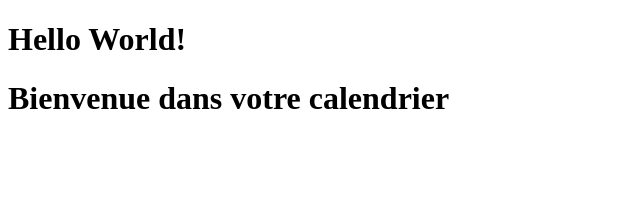
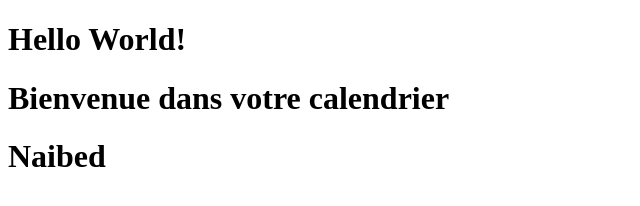
Before and after one commit to thomas-merlen/projet-gestionnaire-tache, a plain HTML site: page index.html in a window 1280 px wide. Shown: the whole page, without its empty margins (0-640 px from the left). Drawn offline with Linux system fonts and the light colour scheme.

Commit message:
Ajout d'un titre pour tester git

```diff
--- a/index.html
+++ b/index.html
@@ -9,5 +9,6 @@
 <body>
     <h1>Hello World!</h1>
 	<h1>Bienvenue dans votre calendrier</h1>
+    <h1>Naibed</h1>
 </body>
 </html>
```
